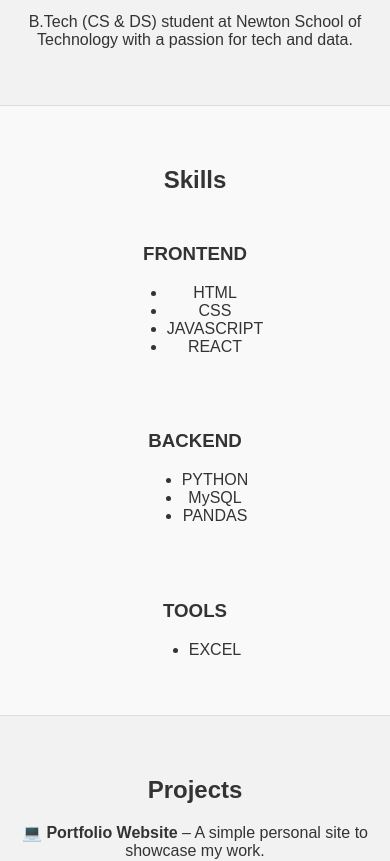
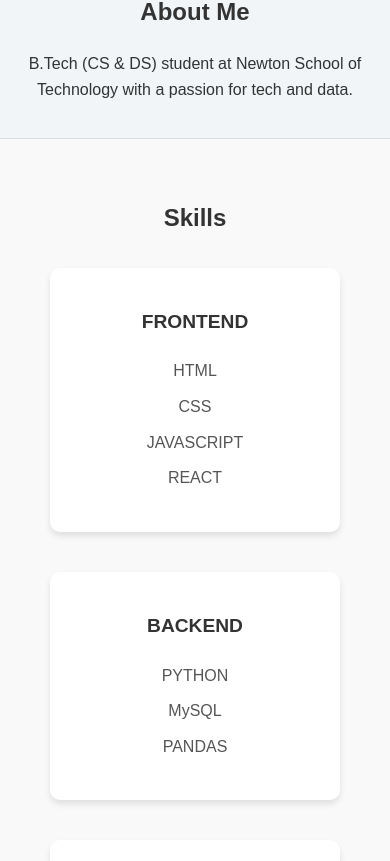
Before and after one commit to afk-anant/My-Portfolio, a plain HTML site: page index.html in a window 390 px wide. Shown: the part 805-1666 px from the top of the page. Drawn offline with Linux system fonts and the light colour scheme.

Commit message:
style.css

```diff
--- a/style.css
+++ b/style.css
@@ -1,21 +1,23 @@
 body {
-    font-family: Arial, sans-serif;
+  font-family: 'Arial', sans-serif;
   margin: 0;
   padding: 0;
-    background: #f2f2f2;
+  background: #f1f5f8;
   color: #333;
   text-align: center;
+  line-height: 1.6;
+  transition: background-color 0.3s ease;
 }
-
 header {
   background: #333;
   color: white;
   padding: 20px 10px;
+  box-shadow: 0 2px 5px rgba(0, 0, 0, 0.1);
 }
 
 header h1 {
   margin: 0;
-    font-size: 2rem;
+  font-size: 2.5rem;
 }
 
 nav {
@@ -27,10 +29,11 @@ body {
   color: white;
   text-decoration: none;
   font-weight: bold;
+  font-size: 1.1rem;
 }
 
 nav a:hover {
-    text-decoration: underline;
+  color: #f39c12;
 }
 
 section {
@@ -44,6 +47,7 @@ body {
 .home {
   padding-top: 60px;
   background: #fff;
+  background-color: #f7f7f7;
 }
 
 .profile {
@@ -53,6 +57,11 @@ body {
   margin-bottom: 15px;
   object-fit: cover;
   box-shadow: 0 4px 6px rgba(0,0,0,0.1);
+  transition: transform 0.3s ease;
+}
+
+.profile:hover {
+  transform: scale(1.1);
 }
 
 .home h2 {
@@ -63,10 +72,11 @@ body {
 .home p {
   font-size: 1.2rem;
   color: #666;
+  font-style: italic;
 }
-
 .skills-section {
   background-color: #f9f9f9;
+  padding-top: 40px;
 }
 
 .skills-grid {
@@ -77,27 +87,40 @@ body {
   margin-top: 30px;
 }
 
-  .skill-category {
-    background: white;
+.skill {
+  background: #fff;
   padding: 20px;
   border-radius: 10px;
-    min-width: 200px;
+  min-width: 250px;
   box-shadow: 0 4px 6px rgba(0,0,0,0.1);
 }
 
-  .skill-category h3 {
+.skill:hover {
+  transform: scale(1.05);
+  box-shadow: 0 6px 10px rgba(0,0,0,0.1);
+}
+
+.skill h3 {
   margin-bottom: 10px;
   color: #333;
+  font-size: 1.2rem;
 }
 
-  .skill-category ul {
+.skill ul {
   list-style: none;
   padding: 0;
 }
 
-  .skill-category ul li {
+.skill ul li {
   padding: 5px 0;
   color: #555;
+  font-size: 1rem;
+}
+
+#projects p {
+  font-size: 1.2rem;
+  color: #555;
+  margin-bottom: 10px;
 }
 
 footer {
@@ -123,4 +146,12 @@ body {
       width: 100px;
       height: 100px;
   }
+
+  section {
+      padding: 20px 10px;
   }
+
+  header h1 {
+      font-size: 2rem;
+  }
+}
```
Lines whose indentation alone changed are shown as unchanged.
